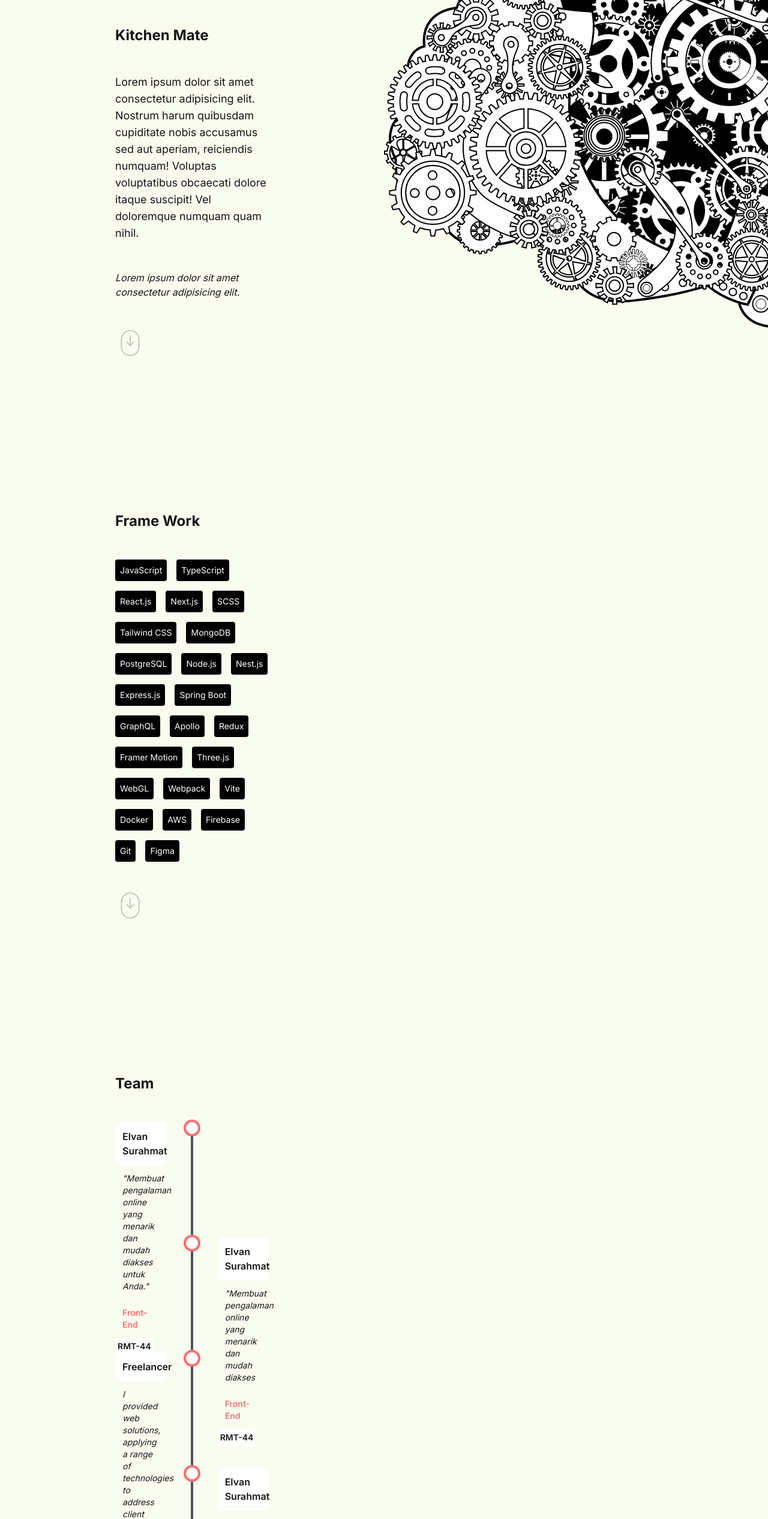
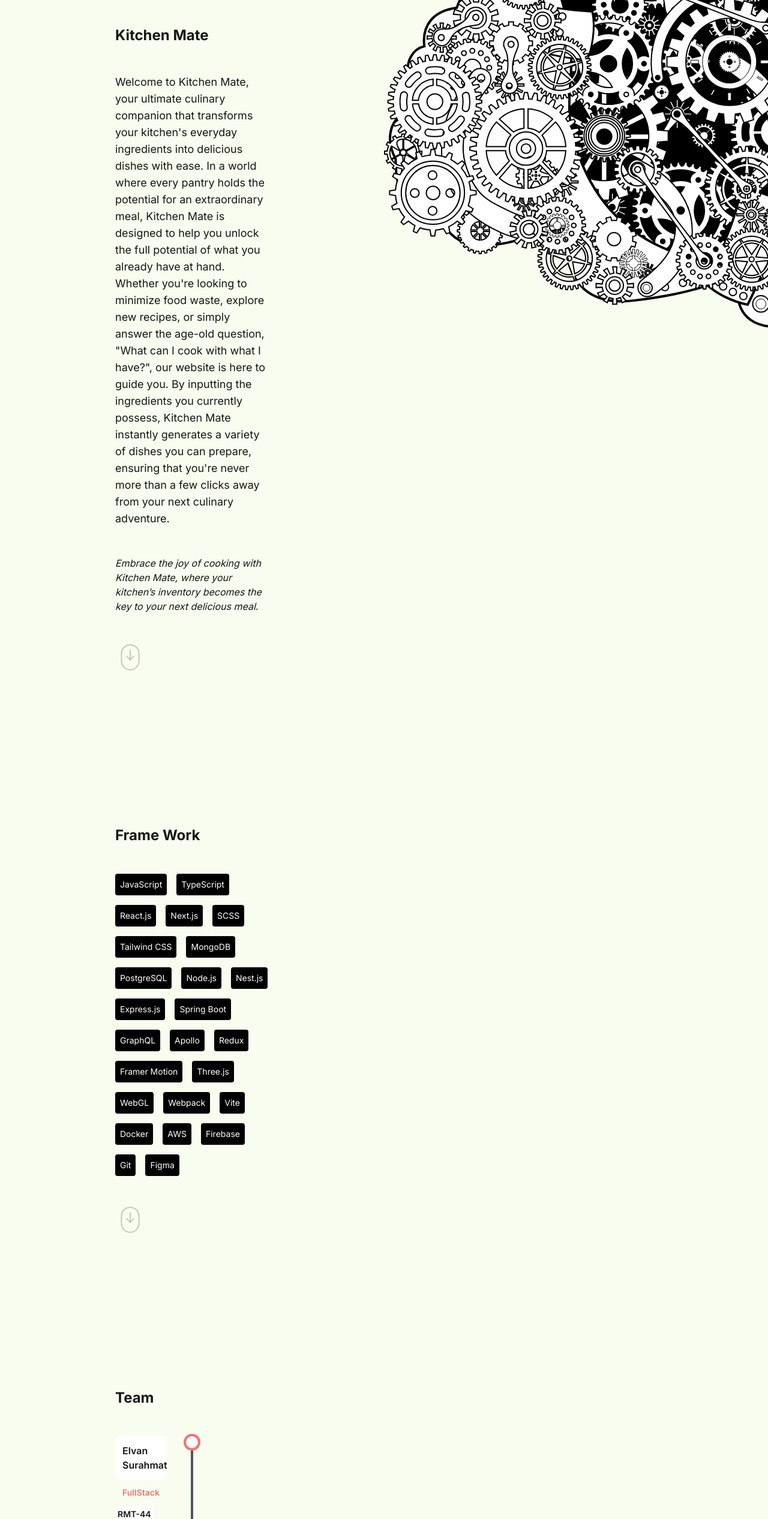
Before and after one commit to FinalProject-KitchenMate/KitchenMate, a Next.js app in the folder kitchen-mate/: page /about in a window 1280 px wide. Shown: the part 234-2767 px from the top of the page at 60% size. Built offline with nearby package versions, Linux system fonts and the light colour scheme.

Commit message:
fix: about

```diff
--- a/kitchen-mate/src/app/about/page.tsx
+++ b/kitchen-mate/src/app/about/page.tsx
@@ -28,14 +28,14 @@ const AboutPage = () => {
             <h1 className="font-bold text-2xl">Kitchen Mate</h1>
 
             <p className="text-lg">
-              Lorem ipsum dolor sit amet consectetur adipisicing elit. Nostrum
-              harum quibusdam cupiditate nobis accusamus sed aut aperiam,
-              reiciendis numquam! Voluptas voluptatibus obcaecati dolore itaque
-              suscipit! Vel doloremque numquam quam nihil.
+            Welcome to Kitchen Mate, your ultimate culinary companion that transforms your kitchen's everyday ingredients into delicious dishes with ease.
+            In a world where every pantry holds the potential for an extraordinary meal, Kitchen Mate is designed to help you unlock the full potential of what you already have at hand.
+            Whether you're looking to minimize food waste, explore new recipes, or simply answer the age-old question, "What can I cook with what I have?", our website is here to guide you.
+            By inputting the ingredients you currently possess, Kitchen Mate instantly generates a variety of dishes you can prepare, ensuring that you're never more than a few clicks away from your next culinary adventure.
             </p>
 
             <span className="italic">
-              Lorem ipsum dolor sit amet consectetur adipisicing elit.
+            Embrace the joy of cooking with Kitchen Mate, where your kitchen’s inventory becomes the key to your next delicious meal.
             </span>
 
             <motion.svg
@@ -202,13 +202,8 @@ const AboutPage = () => {
                     Elvan Surahmat
                   </div>
 
-                  <div className="p-3 text-sm italic">
-                    "Membuat pengalaman online yang menarik dan mudah diakses
-                    untuk Anda."{" "}
-                  </div>
-
                   <div className="p-3 text-red-400 text-sm font-semibold">
-                    Front-End
+                    FullStack
                   </div>
 
                   <div className="p-1 rounded bg-white text-sm font-semibold w-fit">
@@ -236,11 +231,7 @@ const AboutPage = () => {
 
                 <div className="w-1/3 ">
                   <div className="bg-white p-3 font-semibold rounded-b-lg rounded-s-lg">
-                    Elvan Surahmat
-                  </div>
-
-                  <div className="p-3 text-sm italic">
-                    "Membuat pengalaman online yang menarik dan mudah diakses{" "}
+                    Muhammad Aditya Reinawan
                   </div>
 
                   <div className="p-3 text-red-400 text-sm font-semibold">
@@ -256,16 +247,15 @@ const AboutPage = () => {
               <div className="flex justify-between h-48">
                 <div className="w-1/3 ">
                   <div className="bg-white p-3 font-semibold rounded-b-lg rounded-s-lg">
-                    Freelancer{" "}
-                  </div>
-
-                  <div className="p-3 text-sm italic">
-                    I provided web solutions, applying a range of technologies
-                    to address client requirements.{" "}
+                    Baiquni Aulia Akbar Yahya{" "}
                   </div>
 
                   <div className="p-3 text-red-400 text-sm font-semibold">
-                    2010 - 2019{" "}
+                    Back-End{" "}
+                  </div>
+
+                  <div className="p-1 rounded bg-white text-sm font-semibold w-fit">
+                    RMT-44
                   </div>
                 </div>
 
@@ -288,10 +278,8 @@ const AboutPage = () => {
 
                 <div className="w-1/3 ">
                   <div className="bg-white p-3 font-semibold rounded-b-lg rounded-s-lg">
-                    Elvan Surahmat
+                  Rifqi Abilkadhy Murad
                   </div>
-
-                  <div className="p-3 text-sm italic">untuk Anda." </div>
 
                   <div className="p-3 text-red-400 text-sm font-semibold">
                     Front-End{" "}
```
